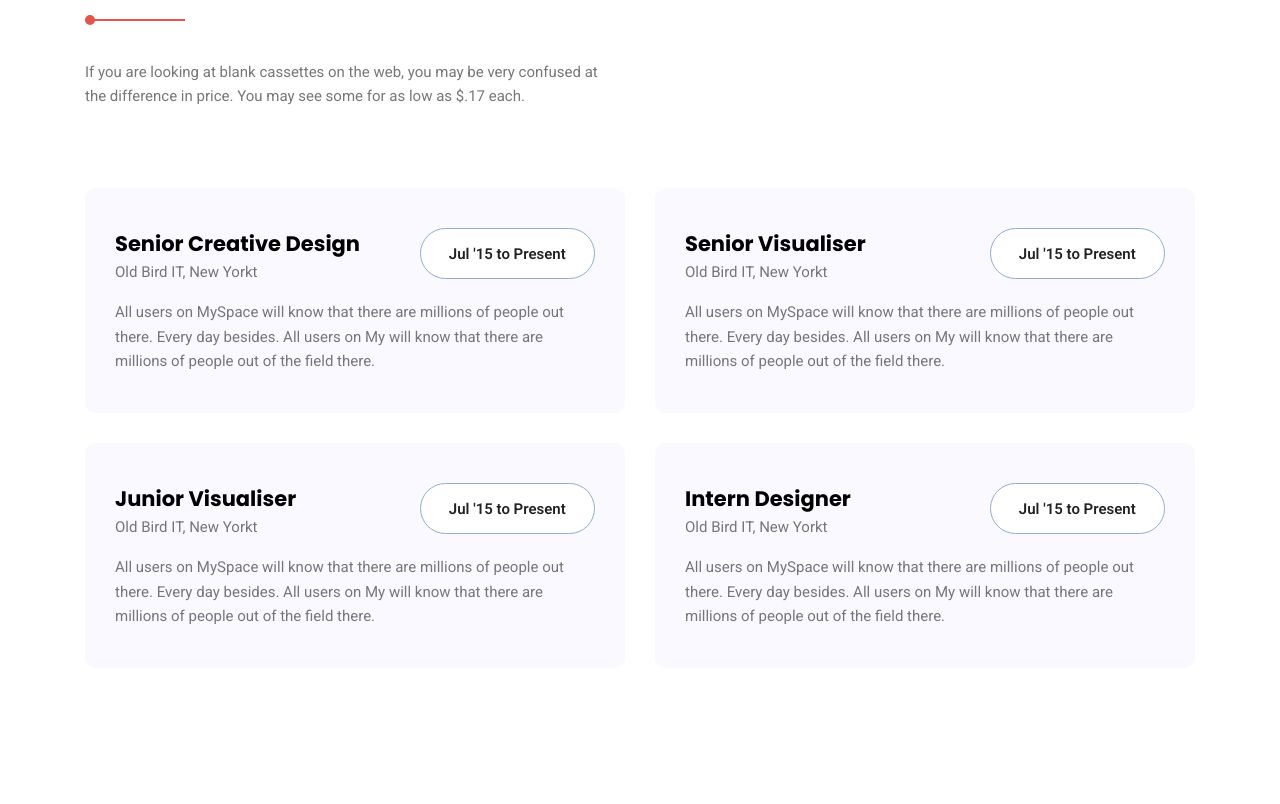
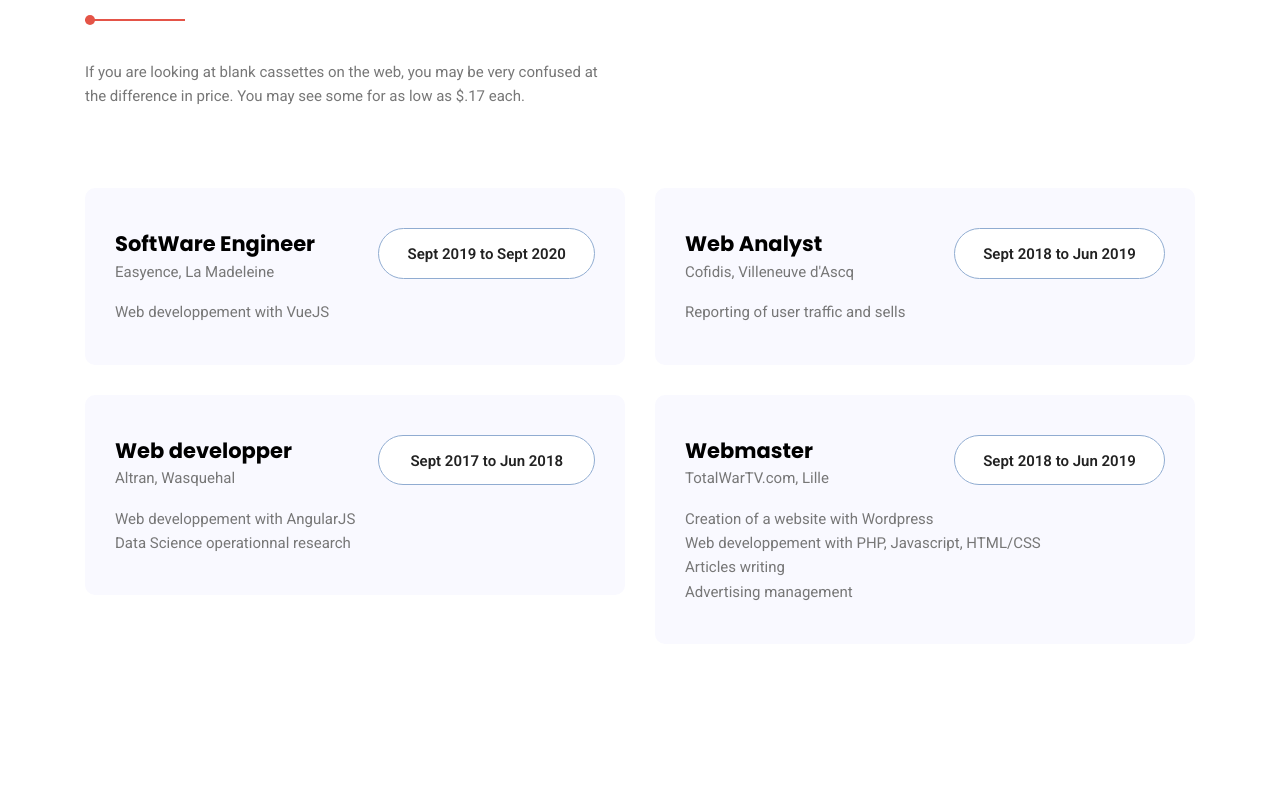
Before and after one commit to Jdecot/mywebsite, a PHP site: page / in a window 1280 px wide. Shown: the part 3891-4695 px from the top of the page. Run offline with PHP 8.4, Linux system fonts and the light colour scheme; some libraries are stand-ins or nearby versions.

Commit message:
add theme to file and improve pages

```diff
--- a/index.php
+++ b/index.php
@@ -301,21 +301,21 @@
 					<div class="single-job">
 						<div class="top-sec d-flex justify-content-between">
 							<div class="top-left">
-								<h4>Senior Creative Design</h4>
-								<p>Old Bird IT, New Yorkt</p>
+								<h4>SoftWare Engineer</h4>
+								<p>Easyence, La Madeleine</p>
 							</div>
 							<div class="top-right">
-								<a href="#" class="primary-btn" data-text="Jul '15 to Present">
-									<span>J</span><span>u</span><span>l</span>
-									<span>'</span><span>1</span><span>5</span>
+								<a href="#" class="primary-btn" data-text="Sept 2019 to Sept 2020">
+									<span>S</span><span>e</span><span>p</span><span>t</span>
+									<span>2</span><span>0</span><span>1</span><span>9</span>
 									<span>t</span><span>o</span>
-									<span>P</span><span>r</span><span>e</span><span>s</span><span>e</span><span>n</span><span>t</span>
+									<span>S</span><span>e</span><span>p</span><span>t</span>
+									<span>2</span><span>0</span><span>2</span><span>0</span>
 								</a>
 							</div>
 						</div>
 						<div class="bottom-sec wow fadeIn" data-wow-duration="2s">
-							All users on MySpace will know that there are millions of people out there. Every day besides. All users on My will know
-							that there are millions of people out of the field there.
+							Web developpement with VueJS
 						</div>
 					</div>
 				</div>
@@ -324,21 +324,21 @@
 					<div class="single-job">
 						<div class="top-sec d-flex justify-content-between">
 							<div class="top-left">
-								<h4>Senior Visualiser</h4>
-								<p>Old Bird IT, New Yorkt</p>
+								<h4>Web Analyst</h4>
+								<p>Cofidis, Villeneuve d'Ascq</p>
 							</div>
 							<div class="top-right">
-								<a href="#" class="primary-btn" data-text="Jul '15 to Present">
-									<span>J</span><span>u</span><span>l</span>
-									<span>'</span><span>1</span><span>5</span>
+								<a href="#" class="primary-btn" data-text="Sept 2018 to Jun 2019">
+									<span>S</span><span>e</span><span>p</span><span>t</span>
+									<span>2</span><span>0</span><span>1</span><span>8</span>
 									<span>t</span><span>o</span>
-									<span>P</span><span>r</span><span>e</span><span>s</span><span>e</span><span>n</span><span>t</span>
+									<span>J</span><span>u</span><span>n</span>
+									<span>2</span><span>0</span><span>1</span><span>8</span>
 								</a>
 							</div>
 						</div>
-						<div class="bottom-sec wow fadeIn" data-wow-duration="2s" data-wow-delay="0.2s">
-							All users on MySpace will know that there are millions of people out there. Every day besides. All users on My will know
-							that there are millions of people out of the field there.
+						<div class="bottom-sec wow fadeIn" data-wow-duration="2s">
+							Reporting of user traffic and sells
 						</div>
 					</div>
 				</div>
@@ -347,44 +347,47 @@
 					<div class="single-job">
 						<div class="top-sec d-flex justify-content-between">
 							<div class="top-left">
-								<h4>Junior Visualiser</h4>
-								<p>Old Bird IT, New Yorkt</p>
+								<h4>Web developper</h4>
+								<p>Altran, Wasquehal</p>
 							</div>
 							<div class="top-right">
-								<a href="#" class="primary-btn" data-text="Jul '15 to Present">
-									<span>J</span><span>u</span><span>l</span>
-									<span>'</span><span>1</span><span>5</span>
+								<a href="#" class="primary-btn" data-text="Sept 2017 to Jun 2018">
+									<span>S</span><span>e</span><span>p</span><span>t</span>
+									<span>2</span><span>0</span><span>1</span><span>7</span>
 									<span>t</span><span>o</span>
-									<span>P</span><span>r</span><span>e</span><span>s</span><span>e</span><span>n</span><span>t</span>
+									<span>S</span><span>e</span><span>p</span><span>t</span>
+									<span>2</span><span>0</span><span>1</span><span>8</span>
 								</a>
 							</div>
 						</div>
-						<div class="bottom-sec wow fadeIn" data-wow-duration="2s" data-wow-delay="0.4s">
-							All users on MySpace will know that there are millions of people out there. Every day besides. All users on My will know
-							that there are millions of people out of the field there.
+						<div class="bottom-sec wow fadeIn" data-wow-duration="2s">
+							Web developpement with AngularJS</br>
+							Data Science operationnal research
 						</div>
 					</div>
 				</div>
-
 				<div class="col-lg-6">
 					<div class="single-job">
 						<div class="top-sec d-flex justify-content-between">
 							<div class="top-left">
-								<h4>Intern Designer</h4>
-								<p>Old Bird IT, New Yorkt</p>
+								<h4>Webmaster</h4>
+								<p>TotalWarTV.com, Lille</p>
 							</div>
 							<div class="top-right">
-								<a href="#" class="primary-btn" data-text="Jul '15 to Present">
-									<span>J</span><span>u</span><span>l</span>
-									<span>'</span><span>1</span><span>5</span>
+								<a href="#" class="primary-btn" data-text="Sept 2018 to Jun 2019">
+									<span>S</span><span>e</span><span>p</span><span>t</span>
+									<span>2</span><span>0</span><span>1</span><span>8</span>
 									<span>t</span><span>o</span>
-									<span>P</span><span>r</span><span>e</span><span>s</span><span>e</span><span>n</span><span>t</span>
+									<span>J</span><span>u</span><span>n</span>
+									<span>2</span><span>0</span><span>1</span><span>8</span>
 								</a>
 							</div>
 						</div>
-						<div class="bottom-sec wow fadeIn" data-wow-duration="2s" data-wow-delay="0.6s">
-							All users on MySpace will know that there are millions of people out there. Every day besides. All users on My will know
-							that there are millions of people out of the field there.
+						<div class="bottom-sec wow fadeIn" data-wow-duration="2s">
+							Creation of a website with Wordpress</br>
+							Web developpement with PHP, Javascript, HTML/CSS</br>
+							Articles writing</br>
+							Advertising management
 						</div>
 					</div>
 				</div>
--- a/layouts/header.php
+++ b/layouts/header.php
@@ -23,12 +23,6 @@
 							<li><a href="portfolio-details.php">Portfolio Details</a></li>
 						</ul>
 					</li>
-					<li class="menu-has-children"><a href="">Blog</a>
-						<ul>
-							<li><a href="blog-home.php">Blog Home</a></li>
-							<li><a href="blog-single.php">Blog Single</a></li>
-						</ul>
-					</li>
 				</ul>
 			</nav>
 		</div>
```
Also changed, not shown: job-history.php (+23 -14 lines), 1 other file.
